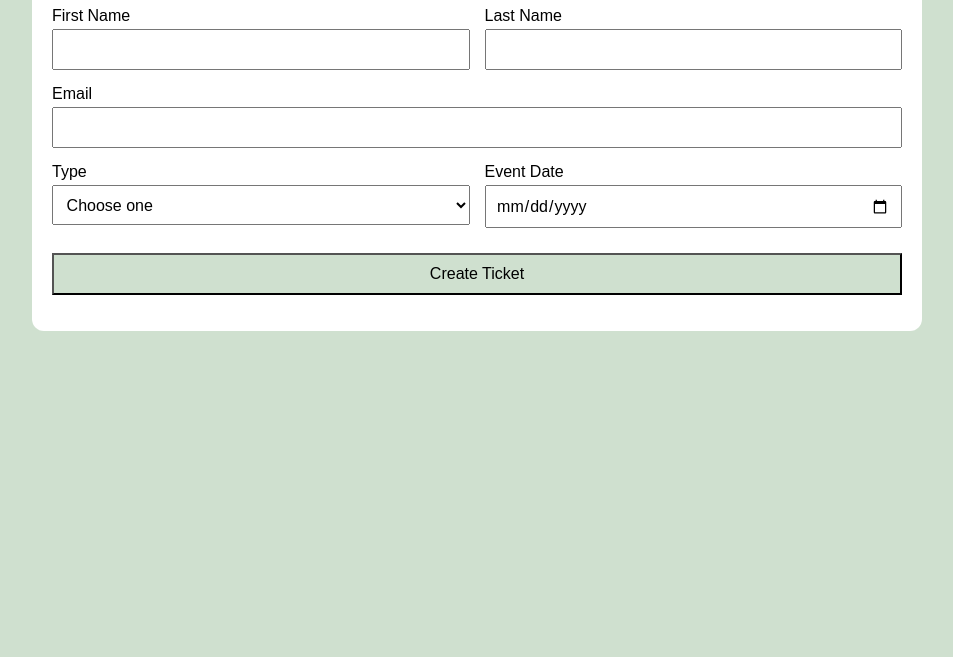
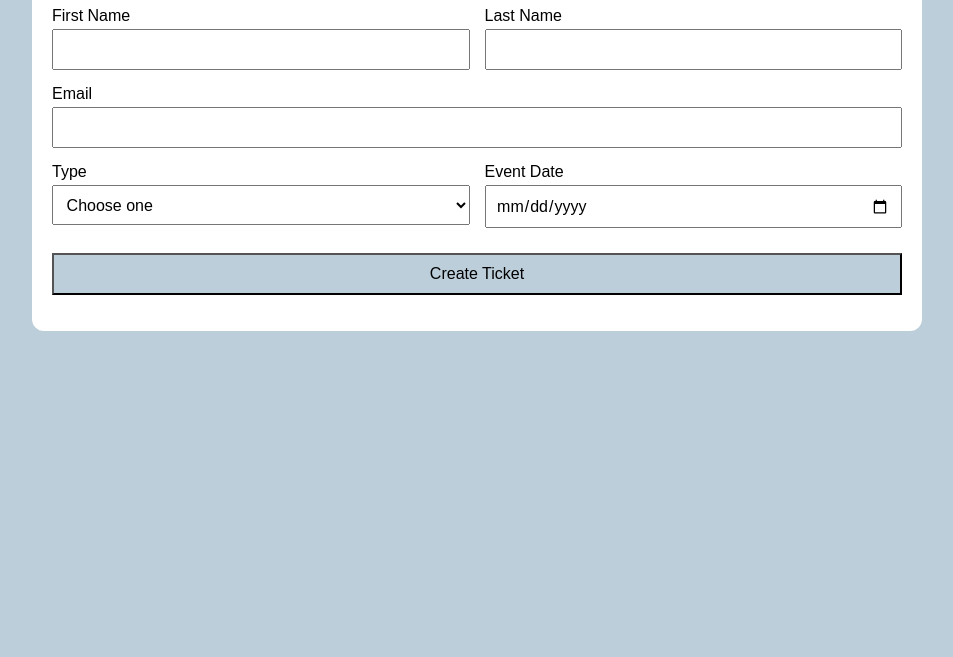
Before and after one commit to eason-platt/wdd131, a website: page eventform/index.html in a window 1280 px wide. Shown: the part 143-800 px from the top of the page, without its empty margins (163-1116 px from the left). Drawn offline with Linux system fonts and the light colour scheme.

Commit message:
W07 Prove: Event Ticket Form - final

```diff
--- a/eventform/eventform.css
+++ b/eventform/eventform.css
@@ -1,6 +1,6 @@
 body {
     font-family: Arial, sans-serif;
-    background:  #cfe0cf;
+    background:  #bcceda;
     margin: 0;
 }
 
@@ -36,7 +36,7 @@ button {
 }
 
 button {
-    background: #cfe0cf;
+    background: #bcceda;
     transition: background 0.5s ease;
     margin-top: 10px;
 }
@@ -46,7 +46,7 @@ button {
 }
 
 button:hover {
-    background: #dcead9;
+    background: rgb(188 206 218 / 0.55);
 }
 
 #notesContainer[hidden] {
```
